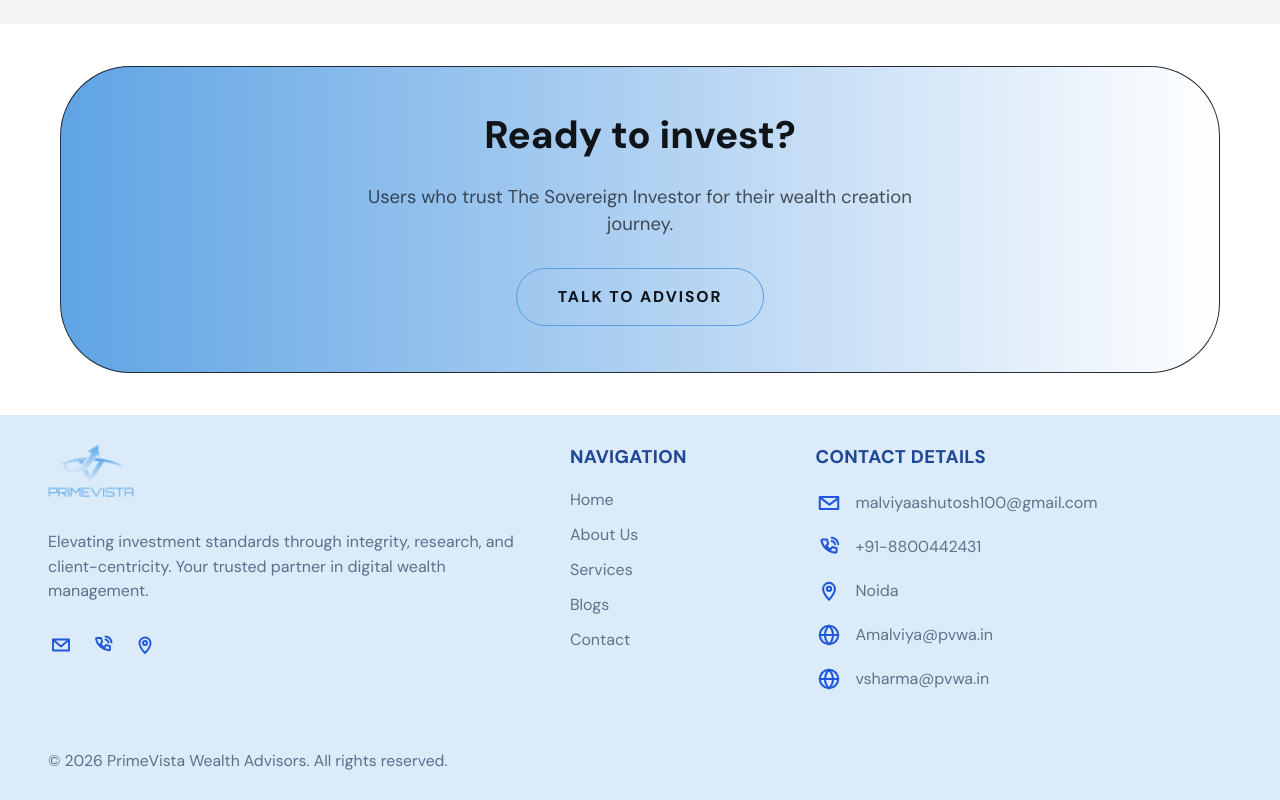
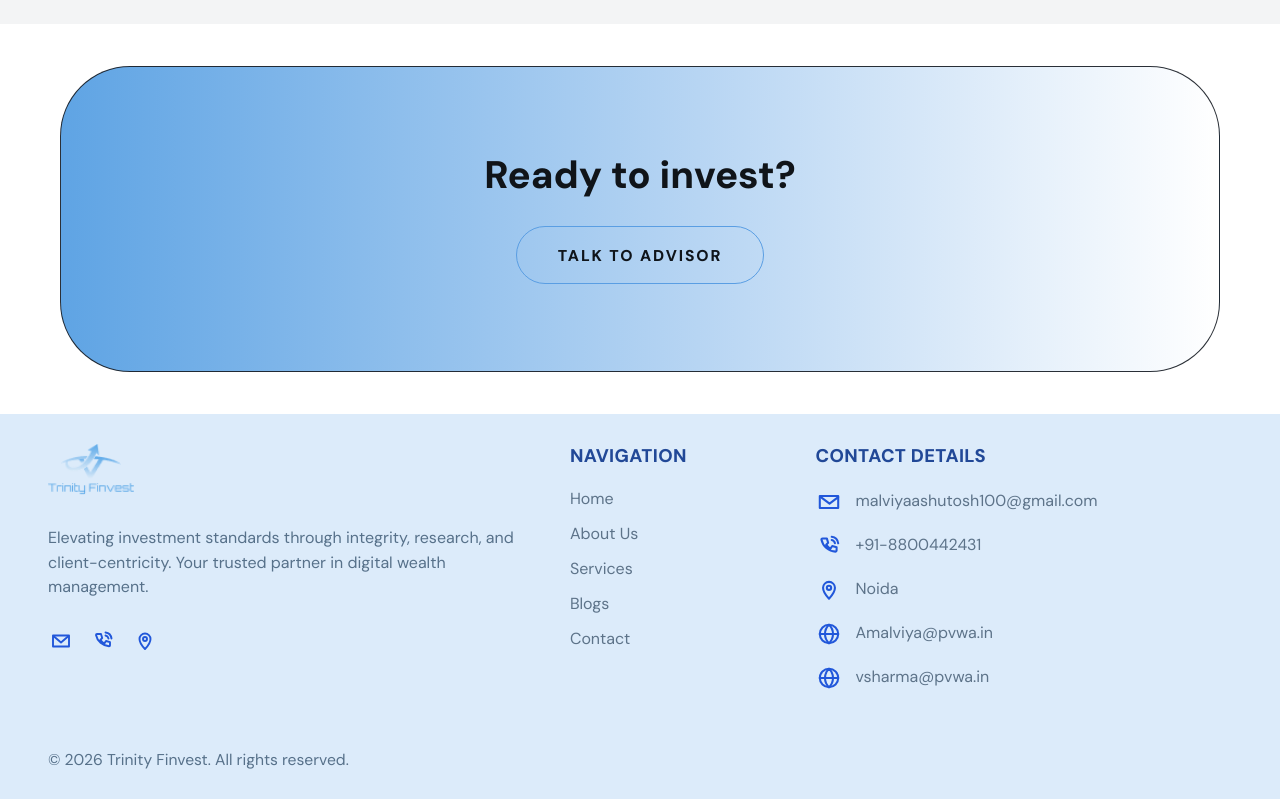
Before and after one commit to Kunalsahani76/Mutual-Fund, a React (Vite) app: page /#/home in a window 1280 px wide. Shown: the part 1868-2668 px from the top of the page. Built offline with nearby package versions, Linux system fonts and the light colour scheme.

Commit message:
UI update and bug fix

```diff
--- a/src/components/Footer/Footer.jsx
+++ b/src/components/Footer/Footer.jsx
@@ -192,7 +192,7 @@ function Footer() {
 
         <div className="footer__bottom">
           <p className="footer__copyright">
-            © 2026 PrimeVista Wealth Advisors. All rights reserved.
+            © 2026 Trinity Finvest. All rights reserved.
           </p>
         </div>
       </div>
--- a/src/pages/Home/Home.jsx
+++ b/src/pages/Home/Home.jsx
@@ -177,10 +177,6 @@ function Home() {
         <div className="page-shell">
           <div className="invest-cta__panel">
             <h2 className="invest-cta__title">Ready to invest?</h2>
-            <p className="invest-cta__copy">
-               Users who trust The Sovereign Investor for their wealth
-              creation journey.
-            </p>
             <a className="invest-cta__button" href="#/contact">
               Talk To Advisor
             </a>
```
Also changed, not shown: src/assets/icons/logo.png.
